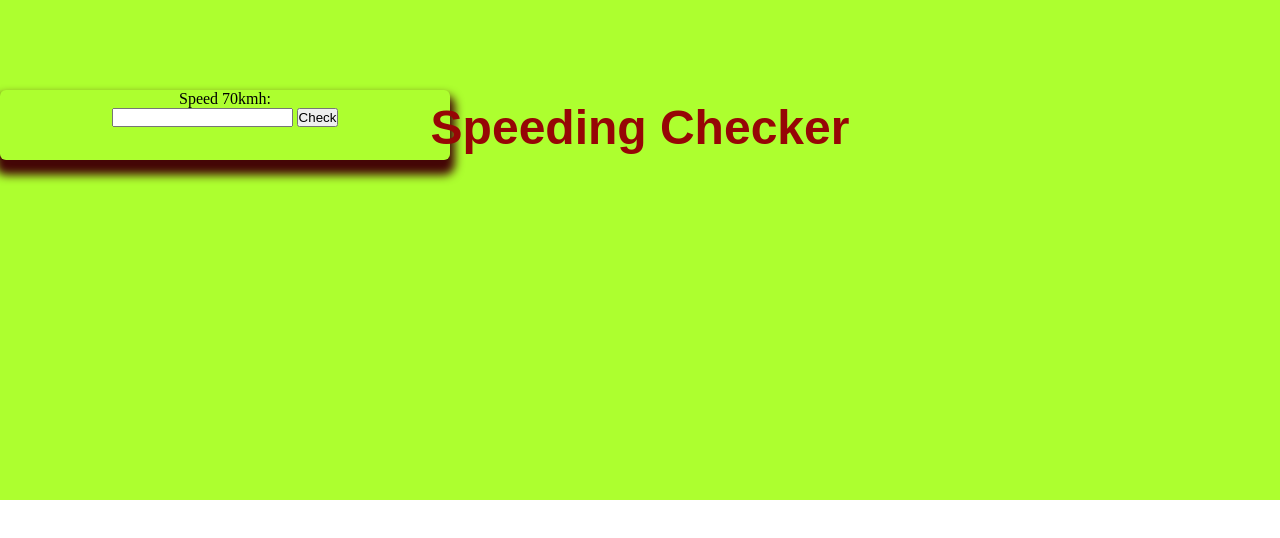
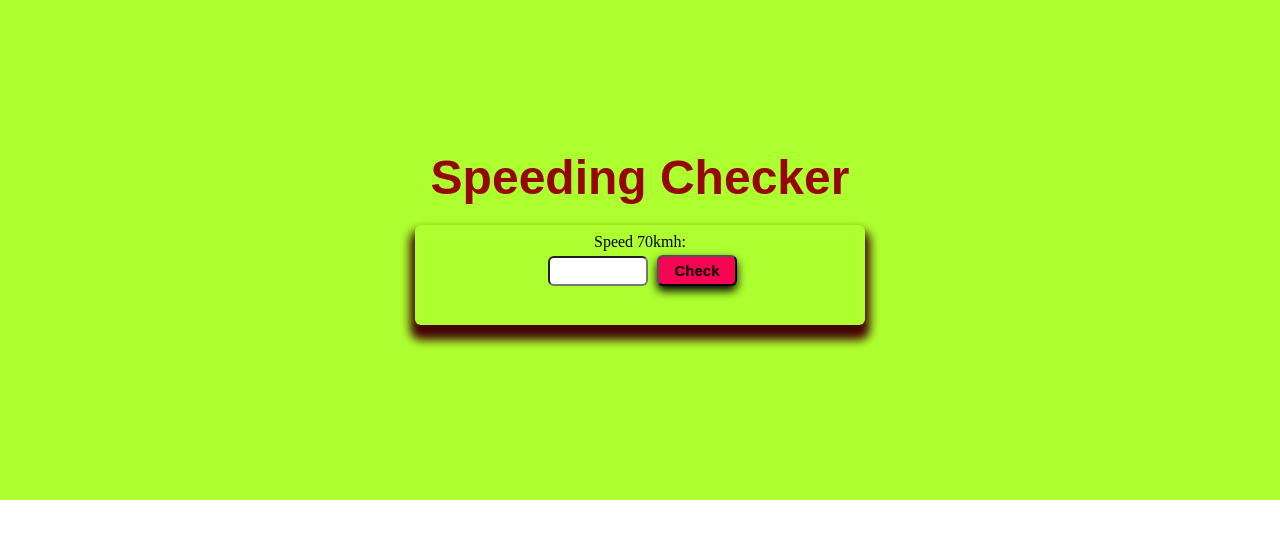
Before and after one commit to Her-Code/Toys, a plain HTML site: page speedDetector/index.html in a window 1280 px wide. Drawn offline with Linux system fonts and the light colour scheme; a web font is replaced by a local one.

Commit message:
Fix styling issues

```diff
--- a/speedDetector/styles.css
+++ b/speedDetector/styles.css
@@ -12,20 +12,64 @@
   position: absolute;
 }
 .detectorContainer .card{
-    height: 70px;
+    height: 100px;
     width: 450px;
     box-shadow: rgb(68, 6, 6) 0px 10px 10px 5px;
     border-top: 1px rgb(20, 20, 39);
     border-radius: 6px;
 }
 
+.flex-box{
+    display: flex;
+    justify-content: center;
+    align-items: center;
+    min-height: 100px;
+    position: relative;
+    top: 30%;
+}
+
 h1{
     font-size: 3em;
     color: rgb(150, 6, 6);
     text-align: center;
-    padding-bottom: 35px;
+    padding-bottom: 20px;
     position: relative;
-    top: 20%;
+    top: 30%;
     font-family: "Anek Malayalam", sans-serif;
     font-weight: bold;
 }
+
+h1:hover{
+    background-color: lightblue;
+    color: rgb(150, 6, 6);
+}
+
+.input{
+    margin: 8px 0px;
+    text-align: center;
+}
+
+.input input{
+    height: 30px;
+    width: 100px;
+    margin: 5px;
+    text-indent: 15px;
+    font-weight: bold;
+    border-radius: 6px;
+    transition: transform 1s;
+}
+
+.input button{
+        font-weight: bold;
+        font-size: 15px;
+        border-radius: 6px;
+        padding: 5px 15px;
+        box-shadow: 0px 5px 10px;
+        background-color: rgb(247, 3, 84);
+}
+
+.input button:hover {
+    background-color: lightblue;
+    color: rgb(247, 3, 84);
+    cursor: pointer;
+  }
```
